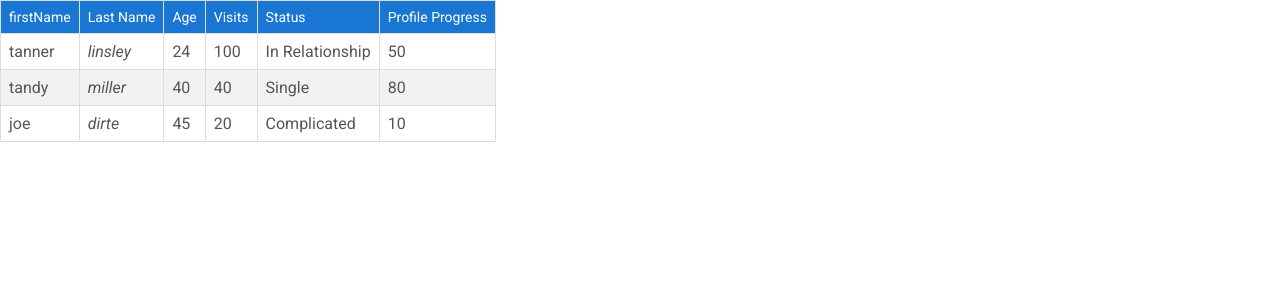
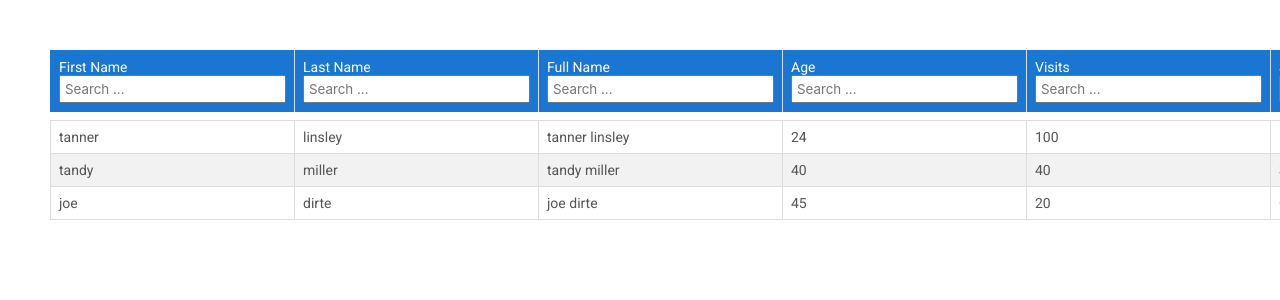
Before and after one commit to jurekledzinski/Storybook, a React (Vite) app: page / in a window 1280 px wide. Shown: the top 300 px of the page. Built offline with nearby package versions, Linux system fonts and the light colour scheme.

Commit message:
Change styles for table

```diff
--- a/src/App.tsx
+++ b/src/App.tsx
@@ -1,11 +1,11 @@
-import { ColumnsFilterTable, SimpleTable } from './examples';
+import { ColumnsFilterTable } from './examples';
 import './stories/main.css';
 
 const App = () => {
   return (
-    <>
-      <SimpleTable />
-    </>
+    <div style={{ margin: 50 }}>
+      <ColumnsFilterTable />
+    </div>
   );
 };
 
--- a/src/examples/tables/simple-table/SimpleTable.tsx
+++ b/src/examples/tables/simple-table/SimpleTable.tsx
@@ -52,6 +52,7 @@ export const SimpleTable = () => {
     fn: ({ accessor }) => [
       accessor('firstName', {
         cell: (info) => info.getValue(),
+        header: () => <span>First Name</span>,
       }),
       accessor((row) => row.lastName, {
         id: 'lastName',
--- a/src/examples/tables/table/Table.module.css
+++ b/src/examples/tables/table/Table.module.css
@@ -1,25 +1,36 @@
 .table {
-  /* width: 100%; */
+  width: 100%;
   border-collapse: collapse;
+  /* border-collapse: separate; */
+  /* border-spacing: 2px; */
 }
 
-/* .table thead {
-  border-bottom: 0.5rem solid red;
-} */
+.table thead {
+  border: 1px solid var(--color-primary-700);
+}
 
 .table th {
-  font-size: 14px;
+  /* font-size: 14px; */
   font-weight: 400;
+}
+
+.table th {
+  border-right: 1px solid #ddd;
+}
+
+.table th:last-child {
+  border-right: 1px solid var(--color-primary-700);
+}
+
+.table td {
+  border: 1px solid #ddd;
 }
 
 .table td,
 .table th {
-  border: 1px solid #ddd;
   padding: 0.5rem;
-}
-
-.tbody {
-  border-bottom: 1px solid lightgray;
+  text-align: left;
+  font-size: 14px;
 }
 
 .table tr:nth-child(even) {
@@ -31,8 +42,6 @@
 }
 
 .table th {
-  padding-top: 0.5rem;
-  padding-bottom: 0.5rem;
   text-align: left;
   background-color: var(--color-primary-700);
   color: white;
@@ -41,3 +50,8 @@
 .input {
   padding: 0.25rem;
 }
+tbody:before {
+  line-height: 0.5rem;
+  content: '\200C';
+  display: block;
+}
```
